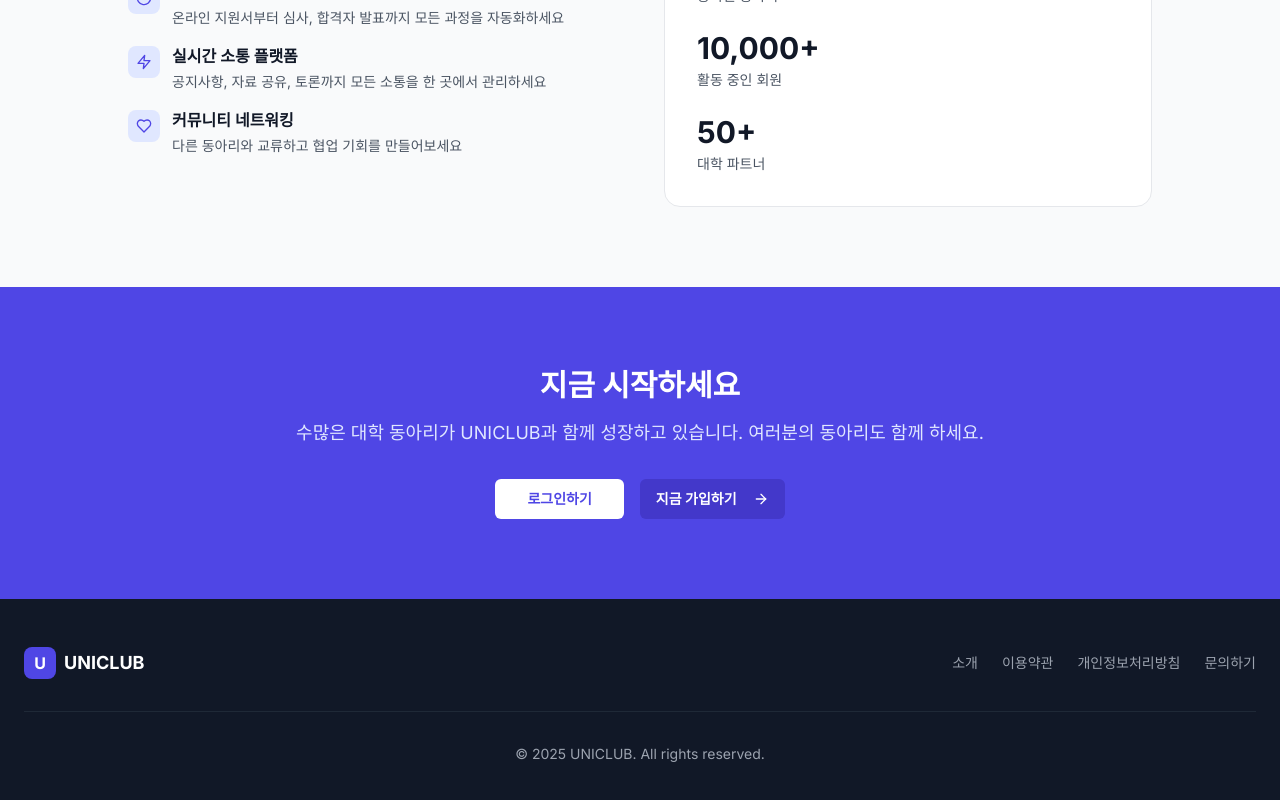
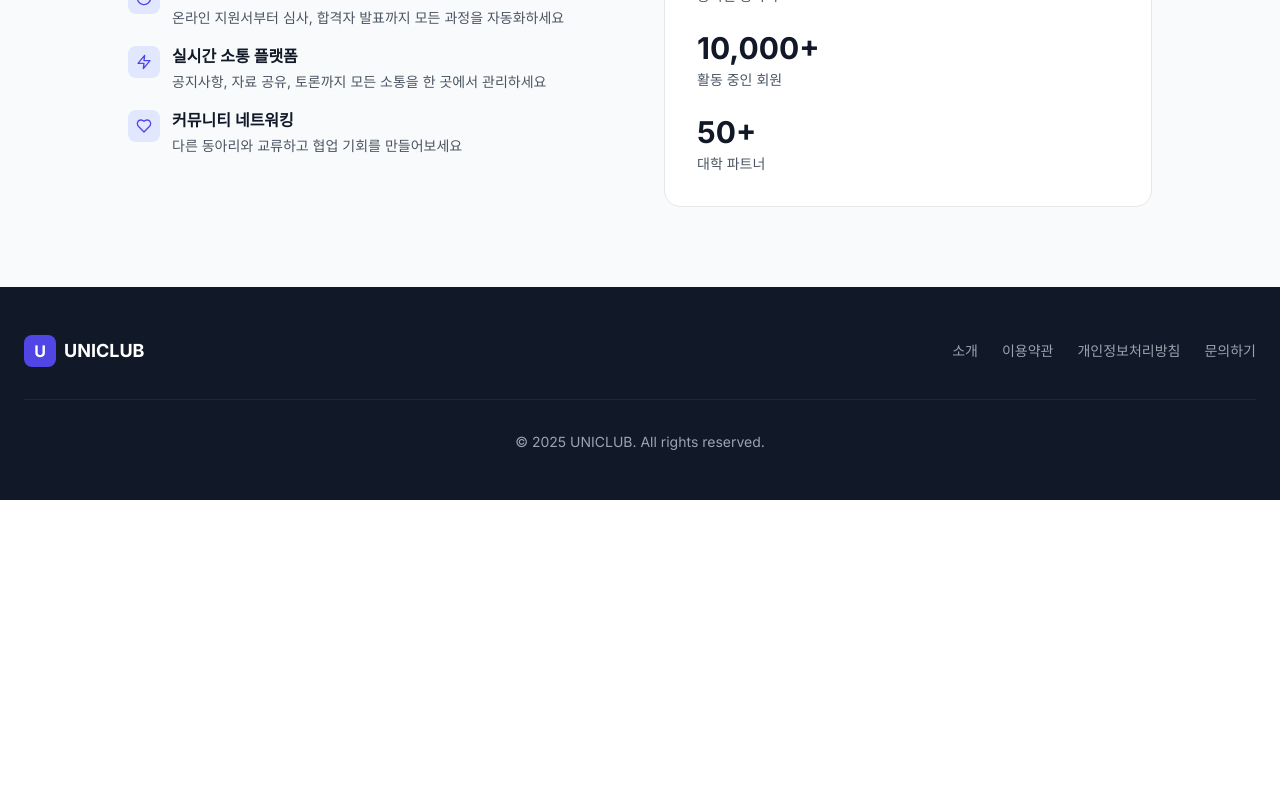
Before and after one commit to Uni-Club/FE, a Next.js app: page / in a window 1280 px wide. Shown: the part 1258-2058 px from the top of the page. After the commit the page ends 1758 px from the top, so only its background shows below. Built offline with nearby package versions, Linux system fonts and the light colour scheme; no server answers.

Commit message:
refactor(fe): 최근 변경사항 일괄 정리 및 컨벤션 정리
- 페이지/컴포넌트 수정사항 반영
- UI 컴포넌트 정리 및 불필요 코드 제거
- 스크립트/설정 최신화

See also: CONVENTION.md

```diff
--- a/app/page.tsx
+++ b/app/page.tsx
@@ -72,6 +72,7 @@
               UNICLUB과 함께 동아리 운영부터 회원 관리까지,
               모든 활동을 체계적으로 관리하세요
             </p>
+
 
             <div className="flex justify-center">
               <Button asChild size="lg" className="bg-indigo-600 text-white hover:bg-indigo-700 px-8">
@@ -209,32 +210,7 @@
       </section>
 
       {/* CTA Section */}
-      <section className="py-20 bg-indigo-600">
-        <div className="container mx-auto px-6">
-          <div className="text-center max-w-3xl mx-auto">
-            <h2 className="text-3xl font-bold text-white mb-4">
-              지금 시작하세요
-            </h2>
-            <p className="text-lg text-indigo-100 mb-8">
-              수많은 대학 동아리가 UNICLUB과 함께 성장하고 있습니다.
-              여러분의 동아리도 함께 하세요.
-            </p>
-            <div className="flex flex-col sm:flex-row gap-4 justify-center">
-              <Button asChild size="lg" className="bg-white text-indigo-600 hover:bg-gray-100 font-semibold px-8">
-                <Link href="/login">
-                  로그인하기
-                </Link>
-              </Button>
-              <Button asChild size="lg" className="bg-indigo-700 text-white hover:bg-indigo-800 font-semibold px-8">
-                <Link href="/signup">
-                  지금 가입하기
-                  <ArrowRight className="w-5 h-5 ml-2" />
-                </Link>
-              </Button>
-            </div>
-          </div>
-        </div>
-      </section>
+
 
       {/* Footer */}
       <footer className="bg-gray-900 text-gray-400 py-12">
```
Also changed, not shown: next.config.js (line endings or trailing spaces), postcss.config.js (line endings or trailing spaces), tailwind.config.js (line endings or trailing spaces).
